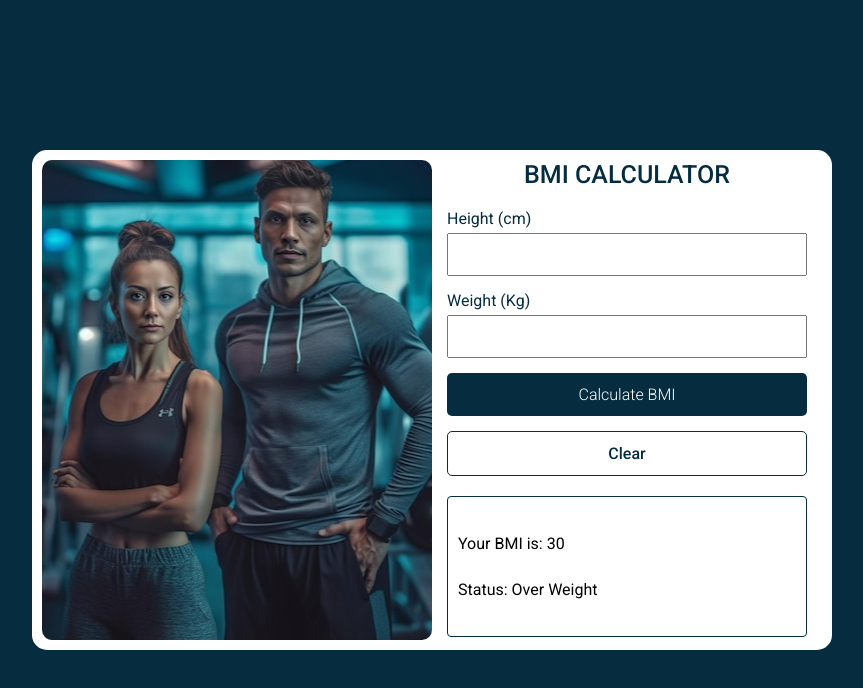
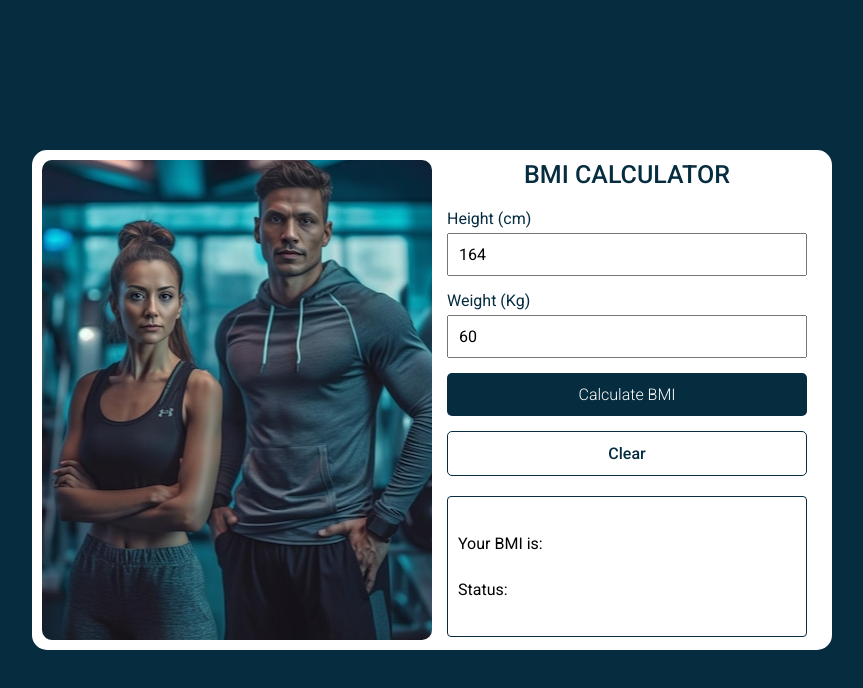
Before and after one commit to Harishanth03/bmi-calculator, a React (Vite) app: page / in a window 1280 px wide. Shown: the top 688 px of the page, without its empty margins (208-1071 px from the left). Built offline with nearby package versions, Linux system fonts and the light colour scheme.

Commit message:
set usestate for height , weight, bmi and status

```diff
--- a/src/App.jsx
+++ b/src/App.jsx
@@ -1,6 +1,15 @@
+import { useState } from 'react'
 import './App.css'
 
 function App() {
+
+  const [height , setHeight] = useState(164);
+
+  const [weight , setWeight] = useState(60);
+
+  const [bmi , setBmi] = useState(null);
+
+  const [status , setStatus] = useState("");
 
   return (
 
@@ -20,7 +29,7 @@
 
             <label htmlFor="Height">Height (cm)</label>
 
-            <input type="text" id='Height'/>
+            <input type="text" id='Height' value={height}/>
 
           </div>
 
@@ -28,7 +37,7 @@
 
             <label htmlFor="Weight">Weight (Kg)</label>
 
-            <input type="text" id='Weight'/>
+            <input type="text" id='Weight' value={weight}/>
 
           </div>
 
@@ -43,9 +52,9 @@
 
           <div className="results">
 
-            <p>Your BMI is: 30</p>
+            <p>Your BMI is: {bmi}</p>
 
-            <p>Status: Over Weight</p>
+            <p>Status: {status}</p>
 
           </div>
 
```
